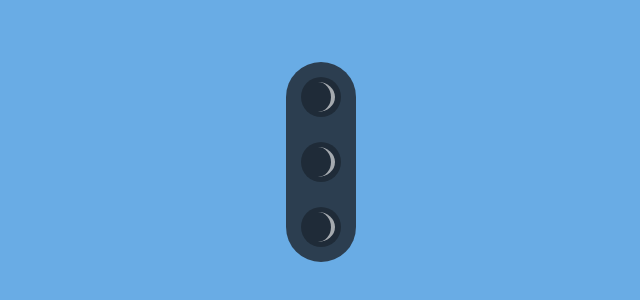
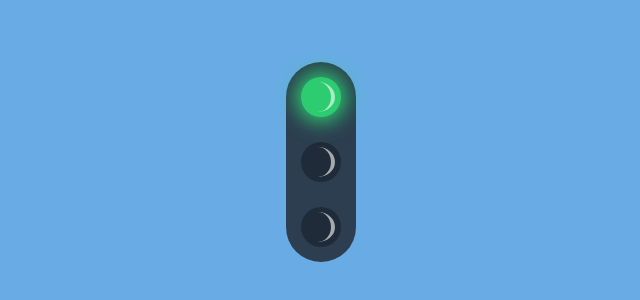
Before and after one commit to j3ffh95/traffic-ligts-simulator, a plain HTML site: page index.html in a window 1280 px wide. Shown: the part 238-538 px from the top of the page, without its empty margins (319-959 px from the left). Drawn offline with Linux system fonts and the light colour scheme.

Commit message:
Created the lights classes

```diff
--- a/style.css
+++ b/style.css
@@ -40,3 +40,18 @@ body {
   width: 30px;
   height: 30px;
 }
+
+.circle.red {
+  background-color: #c0392b;
+  box-shadow: 0 0 20px 5px #c0392b;
+}
+
+.circle.red {
+  background-color: #f1c40f;
+  box-shadow: 0 0 20px 5px #f1c40f;
+}
+
+.circle.red {
+  background-color: #2ecc71;
+  box-shadow: 0 0 20px 5px #2ecc71;
+}
```
